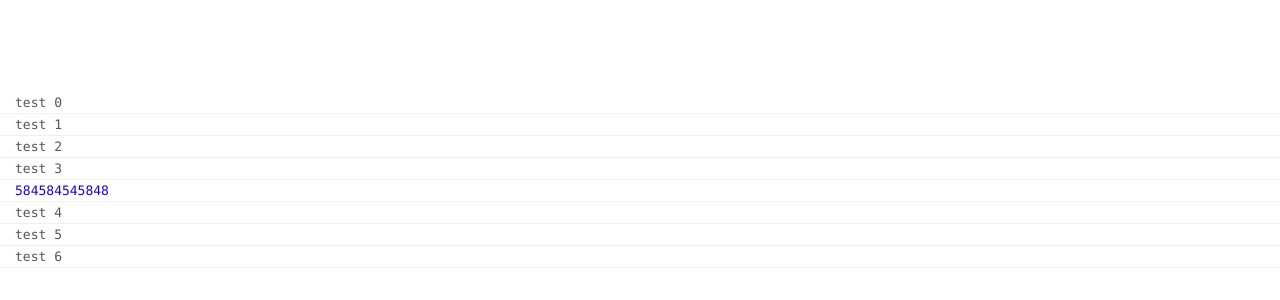
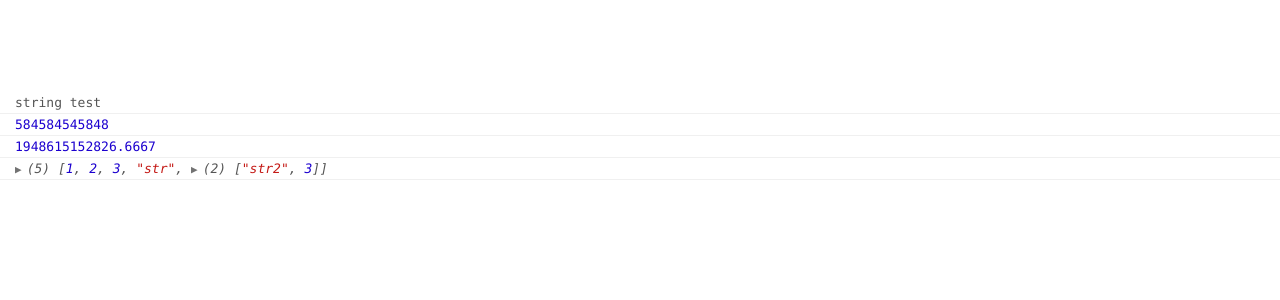
Before and after one commit to julien-amblard/mobile-console-lite, a React app: page / in a window 1280 px wide. Shown: the part 408-708 px from the top of the page. Built offline with nearby package versions, Linux system fonts and the light colour scheme.

Commit message:
move components files, start working on array case

```diff
--- a/src/app.jsx
+++ b/src/app.jsx
@@ -21,7 +21,7 @@ class MCL {
 	debug () {
 		for( let key in arguments ) {
 			this.logs.push( arguments[key] )
-			this._console.log( arguments )
+			this._console.log( arguments[key] )
 		}
 		hydrate(<MobileConsoleLight logs={this.logs} />, this.root)
 	}
--- a/src/mobileConsoleLight/console.jsx
+++ b/src/mobileConsoleLight/console.jsx
@@ -1,21 +1,16 @@
-import React, { useState } from "react"
+import React from "react"
+import dispatchComponent from "./types/dispatch"
 import "./console.scss"
 
-const TextLog = ({ log }) => {
-	return ( <span className="logItem text">{log}</span> )
-}
-const IntLog = ({ log }) => {
-	return ( <span className="logItem int">{log}</span> )
-}
+
 
 const MobileConsoleLight = props => {
 	return (
 		<div className="mobileConsoleLight">
 			{props.logs.map( (log, index) => (
-				<React.Fragment key={index}>
-					{ typeof log === "string" && <TextLog log={log} />}
-					{ typeof log === "number" && <IntLog log={log} />}
-				</React.Fragment>
+				<div className="logItem" key={index}>
+					{dispatchComponent(log)}
+				</div>
 			))}
 		</div>
 	)
--- a/src/mobileConsoleLight/console.scss
+++ b/src/mobileConsoleLight/console.scss
@@ -14,10 +14,7 @@
 		margin: 0;
 		border-bottom: solid 1px #f0f0f0;
 	}
-	.text {
-		color: #555;
-	}
-	.int {
-		color: #1c00cf;
+	.index {
+		color: #881391;
 	}
 }
--- /dev/null
+++ b/src/mobileConsoleLight/types/array.jsx
@@ -0,0 +1,47 @@
+import React, { useState } from "react"
+import dispatchComponent from "./dispatch"
+import "./array.scss"
+
+const ArrDetails = ({log}) => {
+	return (
+		<div className="arrayExpand">
+			{log.map( (entry, index) => (
+				<div className="arrayLine" key={index}>
+					<span className="index">{index}: </span>
+					{ dispatchComponent(entry) }
+				</div>
+			))}
+			<div className="arrayLine arrayLength">
+				<span className="index">length: </span>
+				<span className="int">{log.length}</span>
+			</div>
+		</div>
+	)
+}
+
+const ArrLog = ({log}) => {
+	const [ open, setOpen ] = useState(false)
+	const classList = (() => {
+		const arr = ["arrow"]
+		if( open ) arr.push("down")
+		return arr.join(" ")
+	})()
+	const toggle = () => setOpen(!open)
+
+	return (
+		<span className="array" onClick={toggle}>
+
+			<span className={classList}>▶</span>
+			({log.length})
+			[{log.map( (entry, index) => (
+				<React.Fragment key={index}>
+					{ dispatchComponent(entry) }
+					{index < (log.length - 1) ? ", " : "" }
+				</React.Fragment>
+			))}]
+
+			{ open && <ArrDetails log={log} /> }
+		</span>
+	)
+}
+export default ArrLog
--- /dev/null
+++ b/src/mobileConsoleLight/types/array.scss
@@ -0,0 +1,34 @@
+.mobileConsoleLight {
+	.array {
+		color: #555;
+		font-style: italic;
+		.arrow {
+			display: inline-block;
+			padding-right: 5px;
+			color: #727272;
+			font-style: normal;
+			font-size: 11px;
+			&.down {
+				transform: rotate(90deg) translateX(3px) translateY(3px);
+			}
+		}
+		.text {
+			color: #c41a16;
+			&:before, &:after {
+				content: '"'
+			}
+		}
+
+		&Expand {
+			font-style: normal;
+			.arrayLine {
+				padding: 2px 25px 0;
+			}
+		}
+		&Length {
+			.index {
+				opacity: 0.5;
+			}
+		}
+	}
+}
--- /dev/null
+++ b/src/mobileConsoleLight/types/dispatch.jsx
@@ -0,0 +1,12 @@
+import React from "react"
+
+import TextLog from "./text"
+import IntLog from "./int"
+import ArrLog from "./array"
+
+export default log => {
+	if( typeof log === "string" ) return <TextLog log={log} />
+	if( typeof log === "number" ) return <IntLog log={log} />
+	if( Array.isArray(log) ) return <ArrLog log={log} />
+	return
+}
--- /dev/null
+++ b/src/mobileConsoleLight/types/int.jsx
@@ -0,0 +1,5 @@
+import React from "react"
+import "./int.scss"
+
+const IntLog = ({ log }) => <span className="int">{log}</span>
+export default IntLog
--- /dev/null
+++ b/src/mobileConsoleLight/types/int.scss
@@ -0,0 +1,5 @@
+.mobileConsoleLight {
+	.int {
+		color: #1c00cf;
+	}
+}
--- /dev/null
+++ b/src/mobileConsoleLight/types/text.jsx
@@ -0,0 +1,5 @@
+import React from "react"
+import "./text.scss"
+
+const TextLog = ({ log }) => <span className="text">{log}</span>
+export default TextLog
--- /dev/null
+++ b/src/mobileConsoleLight/types/text.scss
@@ -0,0 +1,5 @@
+.mobileConsoleLight {
+	.text {
+		color: #555;
+	}
+}
```
Also changed, not shown: src/dev.js (+3 -7 lines).
